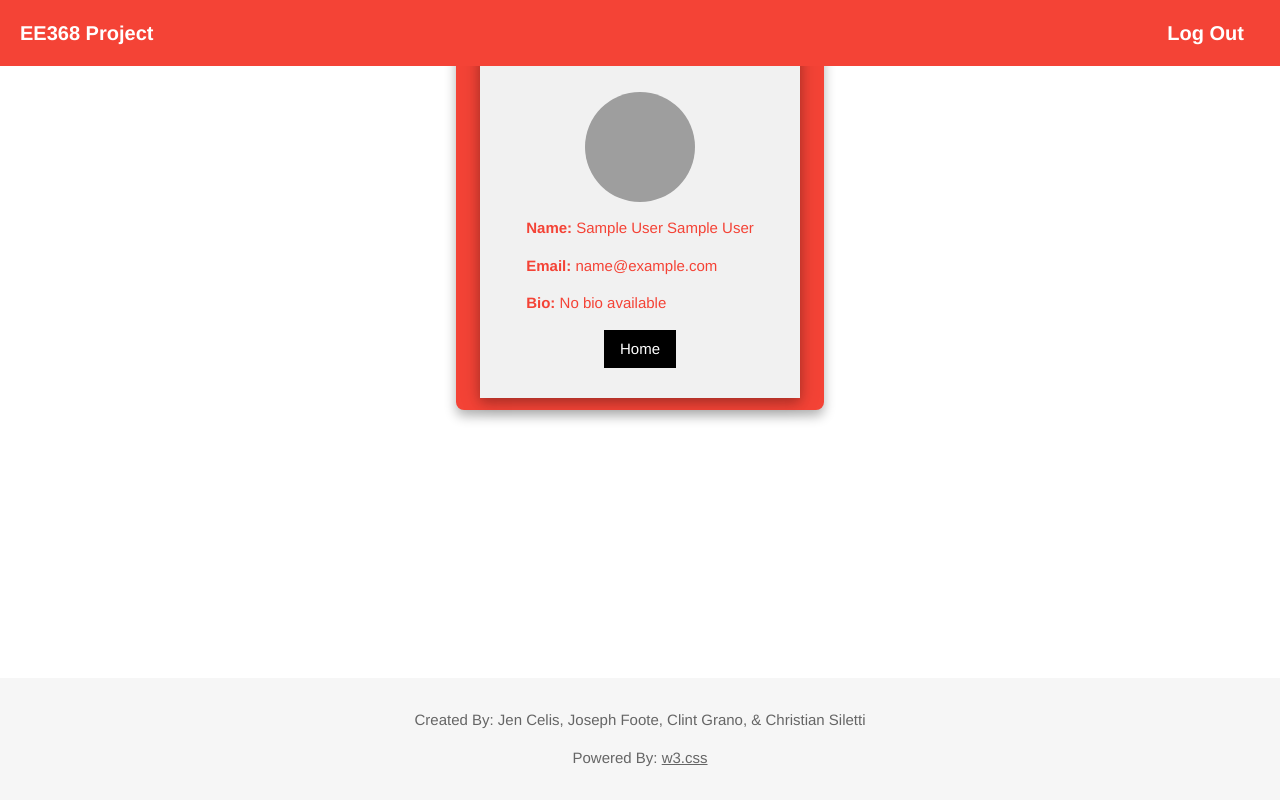
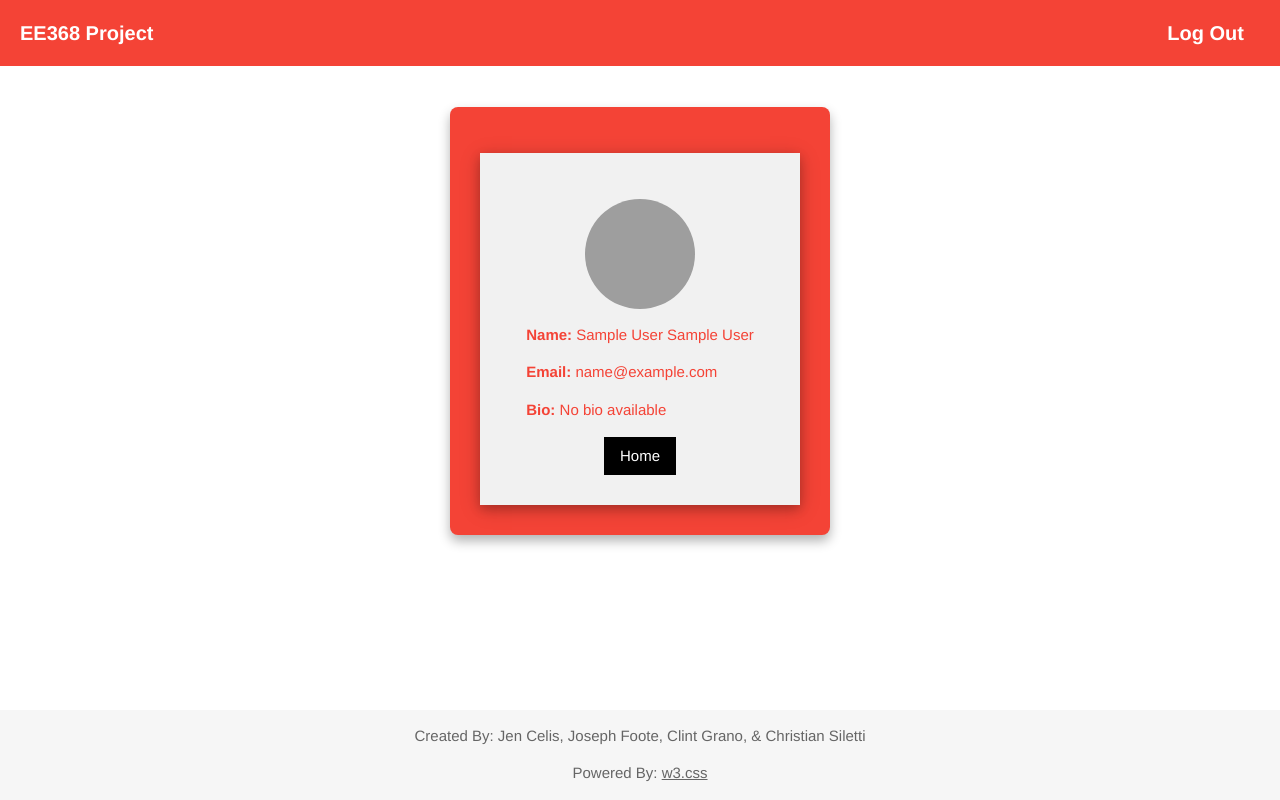
Before and after one commit to Granocn/EE368Project, a Flask app: page /userInfo in a window 1280 px wide. Run offline with Flask 3, Linux system fonts and the light colour scheme; the visitor is signed in with stand-in values (Sample User, id 1); grey boxes are pictures that could not be loaded.

Commit message:
formatting

```diff
--- a/app.py
+++ b/app.py
@@ -162,7 +162,7 @@ def loginCustom():
     return custom_oauth_server.authorize_redirect(url_for('authorizeCustom', _external=True))
 
 
-########################################################################
+#######################################################################
 
 @app.route('/')
 def main():
@@ -251,6 +251,7 @@ def button():
     global lastName  # User last name
     global password  # User password
     global forgotFlag
+    global incorrect
 
     if request.method == "POST":
 
--- a/templates/userInfo.html
+++ b/templates/userInfo.html
@@ -24,13 +24,13 @@
   </div>
 
   <!-- Main Content -->
-  <div class="content">
+  <div class="content w3-padding-large w3-margin-top">
     <!-- Outer Card - Adds color/depth -->
-    <div class="w3-card-4 w3-red w3-padding-large w3-round outer-card" style="max-width: 700px; margin-top: -150px;">
+    <div class="w3-card-4 w3-red w3-round outer-card" style="max-width: 700px; margin-top: -150px;">
       <!-- Inner User Info Card -->
-      <div class="w3-card-4 w3-light-grey w3-text-red login-form" style="padding: 30px;">
+      <div class="w3-card-4 w3-light-grey w3-text-red login-form w3-margin-top" style="padding: 30px;">
         <!-- Get Profile Picture or Set Default Icon -->
-        <div class="w3-center">
+        <div class="w3-center ">
           {% if profilePic %}
         <img src="{{ profilePic }}" alt="Profile Picture"
          class="w3-circle w3-margin-top"
@@ -67,7 +67,7 @@
   </div>
 
   <!-- Footer -->
-  <footer class="w3-container w3-center w3-opacity w3-light-grey w3-padding-16">
+  <footer class="w3-container w3-center w3-opacity w3-light-grey w3-padding-2">
     <p>Created By: Jen Celis, Joseph Foote, Clint Grano, & Christian Siletti</p>
     <p>Powered By: <a href="https://www.w3schools.com/w3css/" target="_blank">w3.css</a></p>
   </footer>
```
